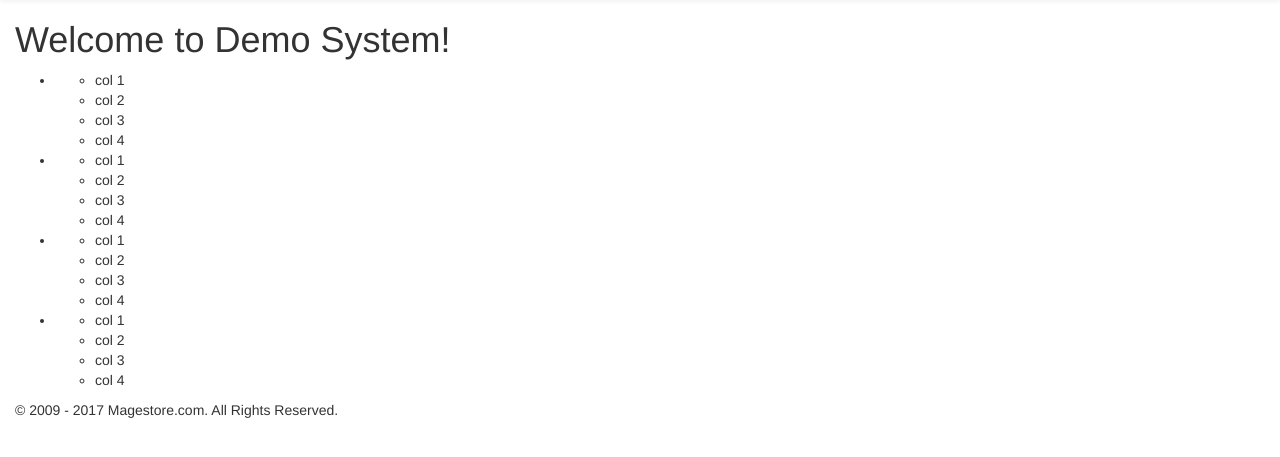
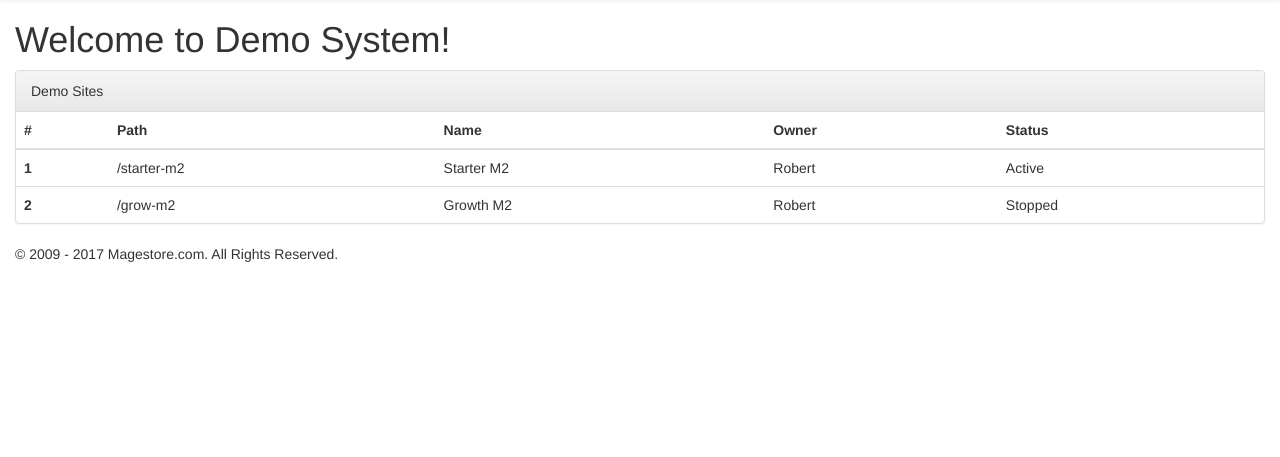
Before and after one commit to Magestore/devops-demo-omnichannel-api-backend, a Django app: template omni/templates/index.html in a window 1280 px wide. Shown: the part 51-508 px from the top of the page. Run offline with Django 3.2, Linux system fonts and the light colour scheme; the template is opened without the code that fills it, so the values that code supplies are empty; some libraries are stand-ins or nearby versions.

Commit message:
home page

```diff
--- a/omni/templates/index.html
+++ b/omni/templates/index.html
@@ -16,41 +16,20 @@
     <div class="row">
         <div class="col-md-12">
             <div class="wrap">
-                <div class="list site">
-                    <ul class="list">
-                        <li class="li_head li_row">
-                            <ul>
-                                <li>col 1</li>
-                                <li>col 2</li>
-                                <li>col 3</li>
-                                <li>col 4</li>
-                            </ul>
-                        </li>
-                        <li class="li_row row_1">
-                            <ul>
-                                <li>col 1</li>
-                                <li>col 2</li>
-                                <li>col 3</li>
-                                <li>col 4</li>
-                            </ul>
-                        </li>
-                        <li class="li_row row_2">
-                            <ul>
-                                <li>col 1</li>
-                                <li>col 2</li>
-                                <li>col 3</li>
-                                <li>col 4</li>
-                            </ul>
-                        </li>
-                        <li class="li_row row_3">
-                            <ul>
-                                <li>col 1</li>
-                                <li>col 2</li>
-                                <li>col 3</li>
-                                <li>col 4</li>
-                            </ul>
-                        </li>
-                    </ul>
+                <div class="panel panel-default">
+                    <!-- Default panel contents -->
+                    <div class="panel-heading">Demo Sites</div>
+
+                    <!-- Table -->
+                    <table class="table">
+                        <thead>
+                            <tr><th>#</th> <th>Path</th> <th>Name</th> <th>Owner</th> <th>Status</th> </tr>
+                        </thead>
+                        <tbody>
+                            <tr><th scope="row">1</th> <td>/starter-m2</td> <td>Starter M2</td> <td>Robert</td> <td>Active</td></tr>
+                            <tr><th scope="row">2</th> <td>/grow-m2</td> <td>Growth M2</td> <td>Robert</td> <td>Stopped</td></tr>
+                        </tbody>
+                    </table>
                 </div>
             </div>
         </div>
```
